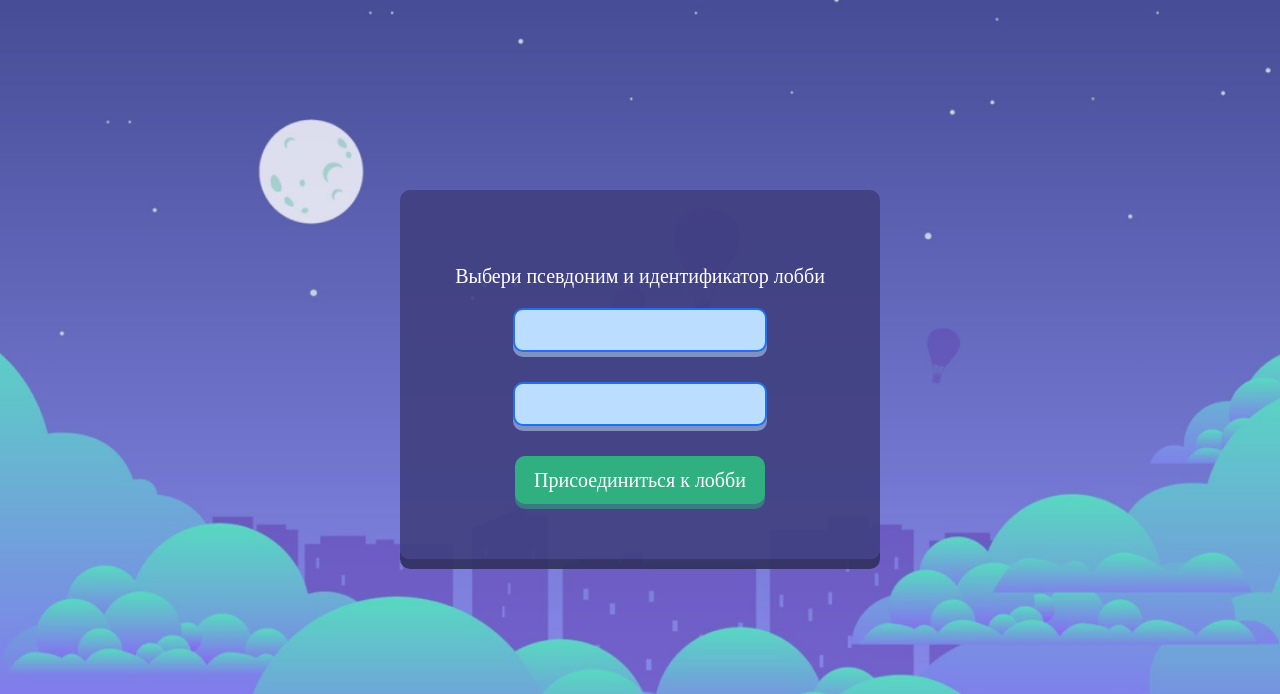
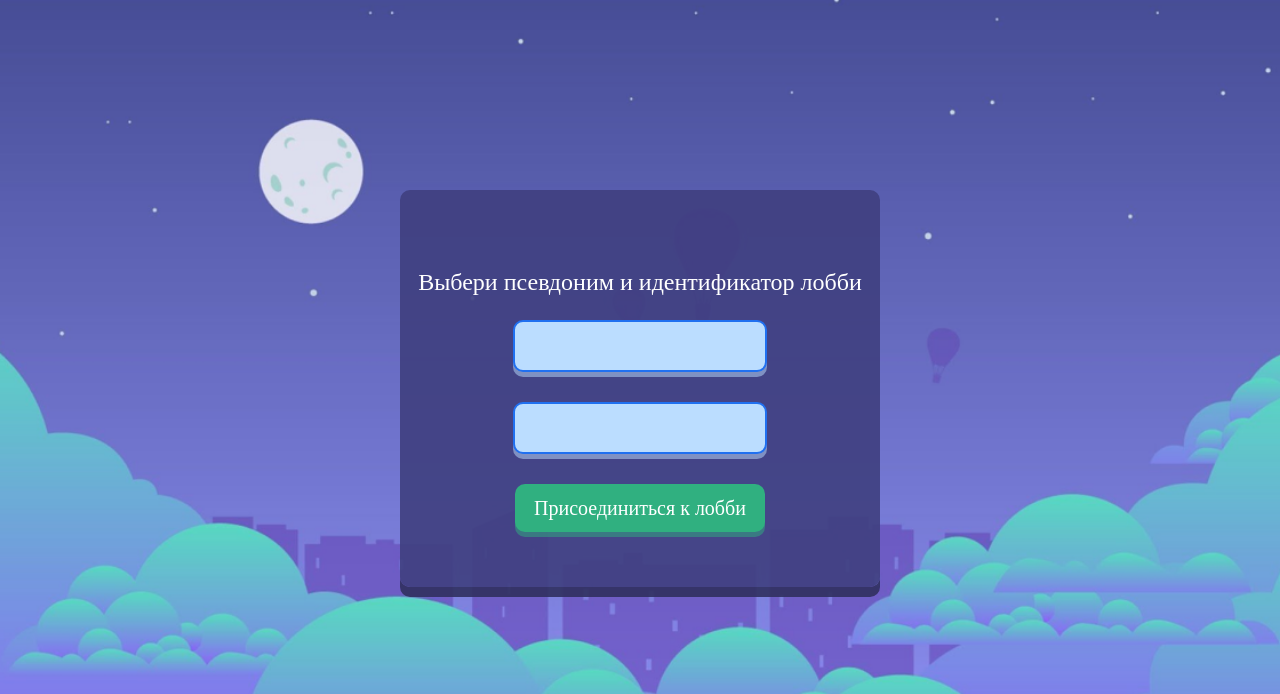
Before and after one commit to NoMindGames/TSP, a Django app: template frontend/templates/Connection-lobby.html in a window 1280 px wide. Shown: the top 694 px of the page. Run offline with Django 4.2, Linux system fonts and the light colour scheme; the template is opened without the code that fills it, so the values that code supplies are empty; some web fonts are replaced.

Commit message:
initial-create-connect1

```diff
--- a/frontend/templates/Connection-lobby.html
+++ b/frontend/templates/Connection-lobby.html
@@ -11,9 +11,9 @@
 </head>
 <body>
   <main class="main-window">
-    <p style="text-align: center;">Выбери псевдоним и идентификатор лобби</p>
-    <input type="text" class="custom-input" id="textInput">
-    <input type="text" class="custom-input" id="textInput">
+    <p class="text-show">Выбери псевдоним и идентификатор лобби</p>
+    <input type="text" class="custom-input" id=nameInput">
+    <input type="text" class="custom-input" id="lobbyInput">
     <a class="main-btn" href="#">Присоединиться к лобби</a>
   </main>
 </body>
--- a/frontend/templates/Create-lobby.html
+++ b/frontend/templates/Create-lobby.html
@@ -11,8 +11,8 @@
 </head>
 <body>
   <main class="main-window">
-    <p>Выбери псевдоним:</p>
-    <input type="text" class="custom-input" id="textInput">
+    <p class="text-show">Выбери псевдоним</p>
+    <input type="text" class="custom-input" id="nameInput">
     <a class="main-btn" href="#">Создать лобби</a>
   </main>
 </body>
--- a/frontend/templates/style.css
+++ b/frontend/templates/style.css
@@ -54,6 +54,7 @@ body {
 }
 
 .custom-input {
+  font: inherit;
   display: block;
   width: 250px;
   margin-bottom: 30px;
@@ -66,6 +67,14 @@ body {
   background-color: rgba(187, 221, 255, 1);
   border-radius: 10px;
   box-shadow: 0 5px 0 0 rgba(187, 221, 255, 0.5);
+  text-align: center;
+}
+
+.text-show {
+  color: rgba(255, 255, 255, 1);
+  border-radius: 10px;
+  font-size: 24px;
+  font-weight: 400px;
   text-align: center;
 }
 
```
